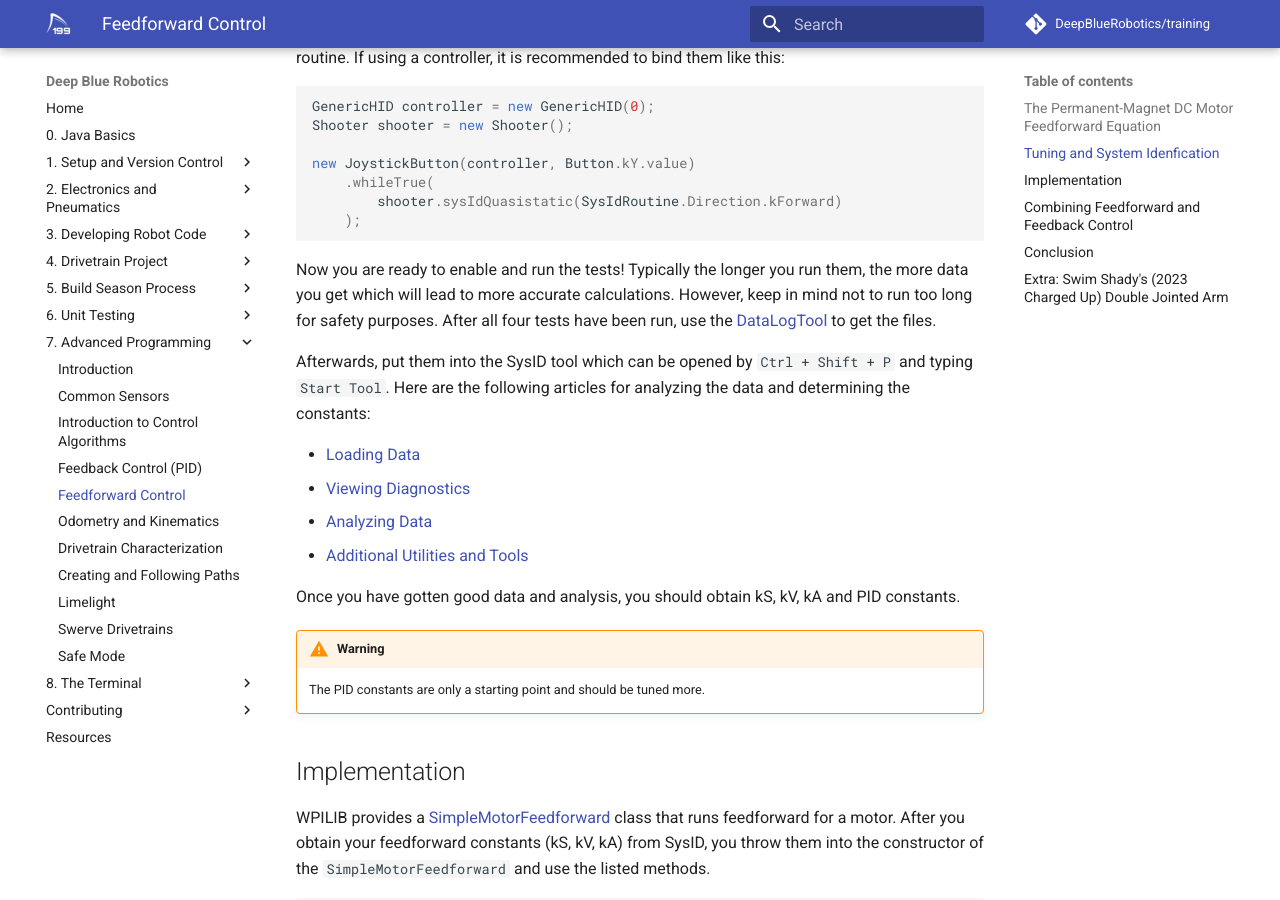
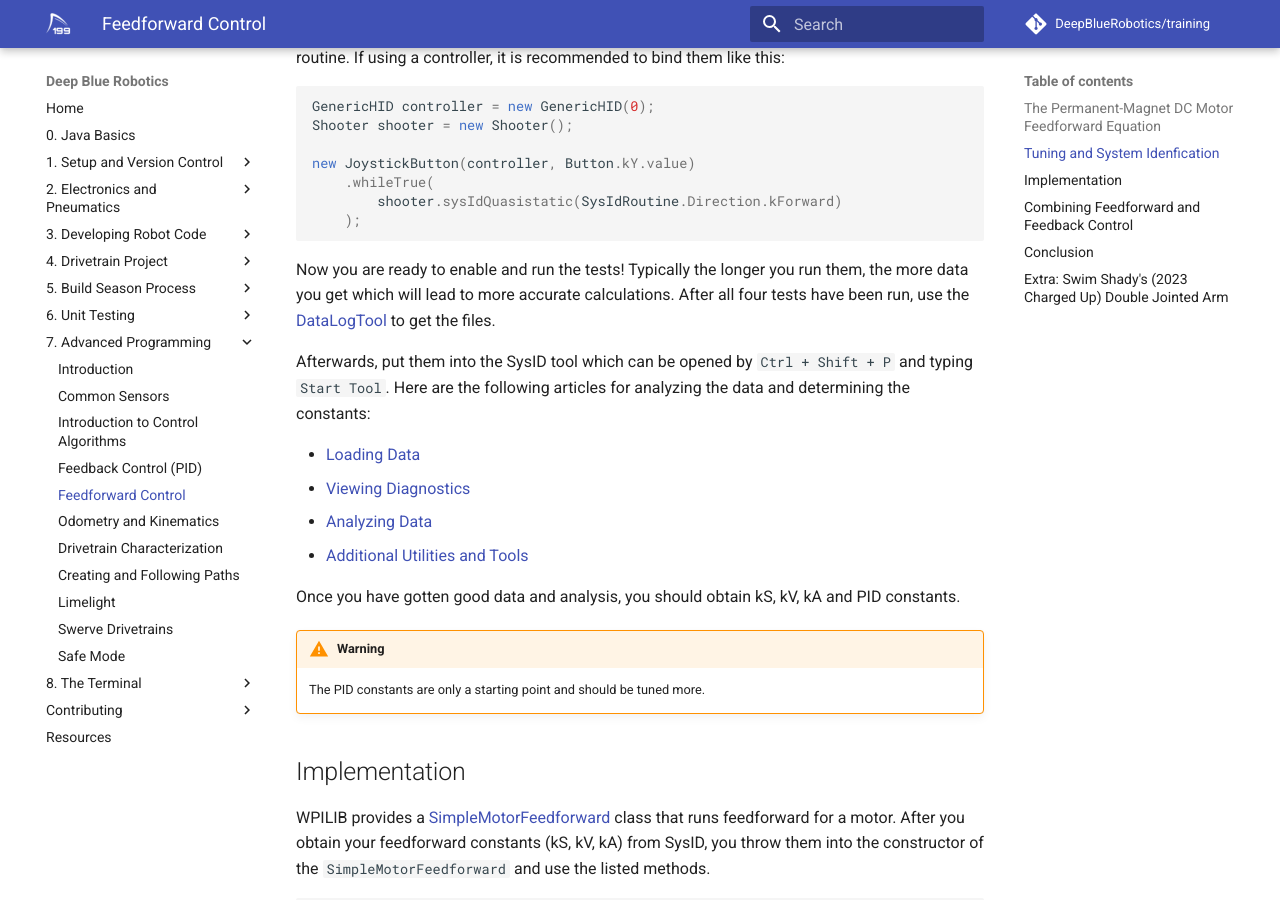
Before and after one commit to DeepBlueRobotics/training, an MkDocs documentation site: the page built from docs/section-7/feedforward-control.md, in a window 1280 px wide and 900 px high, scrolled down 4503 px. Built offline with MkDocs 1.6.1 and Material for MkDocs 9.7.7, drawn with Linux system fonts in a browser that asks for light colours; formulas are drawn with MathJax 3; comment, search, counter and statistics services are not loaded.

Commit message:
Removed redundant line about safety when using sysid

````diff
--- a/docs/section-7/feedforward-control.md
+++ b/docs/section-7/feedforward-control.md
@@ -158,7 +158,7 @@ new JoystickButton(controller, Button.kY.value)
         shooter.sysIdQuasistatic(SysIdRoutine.Direction.kForward)
     );
 ```
-Now you are ready to enable and run the tests! Typically the longer you run them, the more data you get which will lead to more accurate calculations. However, keep in mind not to run too long for safety purposes. After all four tests have been run, use the [DataLogTool](https://docs.wpilib.org/en/stable/docs/software/telemetry/datalog-download.html) to get the files.
+Now you are ready to enable and run the tests! Typically the longer you run them, the more data you get which will lead to more accurate calculations. After all four tests have been run, use the [DataLogTool](https://docs.wpilib.org/en/stable/docs/software/telemetry/datalog-download.html) to get the files.
 
 Afterwards, put them into the SysID tool which can be opened by `Ctrl + Shift + P` and typing `Start Tool`. Here are the following articles for analyzing the data and determining the constants:
 
````
